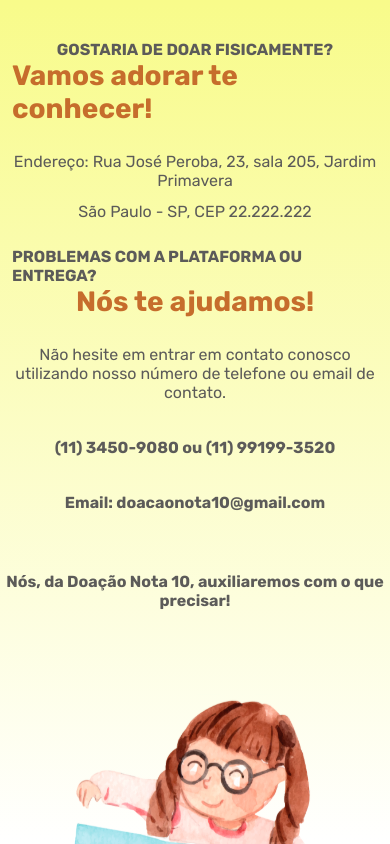
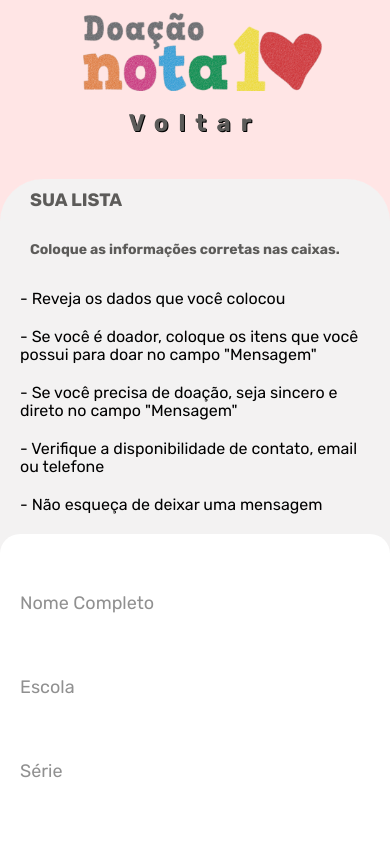
Before and after one commit to piagja/formacao-fcamara, a React (Create React App) app: page /cadastro in a window 390 px wide. Shown: the top 844 px of the page. Built offline with nearby package versions, Linux system fonts and the light colour scheme.

Commit message:
Fixou o CSS de vários Componentes, fixou e adicionou novas Rotas, mudou nome do componente Home para QuemSomos, adicionou responsividade a tela de Cadastro de Itens

```diff
--- a/src/App.js
+++ b/src/App.js
@@ -1,16 +1,12 @@
 import React from 'react'
 import Routes from './Router/routes'
-import Home from './components/Home/Home'
-import Contato from './components/Contato/Contato'
 
 import './styles/global.css'
 
 const App = () => {
   return (
     <>
-      {/* <Routes /> */}
-      {/* <Home /> */}
-      <Contato />
+      <Routes />
     </>
   )
 }
--- a/src/Router/routes.js
+++ b/src/Router/routes.js
@@ -6,6 +6,8 @@ import Depoimentos from '../components/Depoimentos/Depoimentos'
 import Agradecimento from '../components/Agradecimento/Agradecimento'
 import CadItems from '../components/CadItems/CadItems'
 import Login from '../components/Login/Login'
+import QuemSomos from '../components/QuemSomos/QuemSomos'
+import Contato from '../components/Contato/Contato'
 
 import { BrowserRouter, Route, Switch } from 'react-router-dom'
 
@@ -13,13 +15,17 @@ const Routes = () => {
   return (
     <BrowserRouter>
       <Route exact path='/' component={Header} />
+      <Route exact path='/' component={QuemSomos} />
       <Route exact path='/' component={Main} />
       <Route exact path='/' component={Depoimentos} />
+      <Route exact path='/' component={Contato} />
       <Switch>
         <Route path='/dashboard' component={Dashboard} />
         <Route path='/cadastro' component={CadItems} />
         <Route path='/agradecimento' component={Agradecimento} />
         <Route path='/login' component={Login} />
+        <Route path='/quem-somos' component={QuemSomos} />
+        <Route path='/contato' component={Contato} />
       </Switch>
     </BrowserRouter>
   )
--- a/src/components/Agradecimento/Agradecimento.css
+++ b/src/components/Agradecimento/Agradecimento.css
@@ -60,12 +60,13 @@
 }
 
 .confirmacao-voltar {
-  border: 1px solid black;
   display: flex;
+  align-items: center;
 }
 
-.confirmacao-voltar p {
+.confirmacao-voltar span {
   font-size: 2rem;
+  margin-left: 16px;
 }
 
 /** media-queries **/
--- a/src/components/Agradecimento/Agradecimento.js
+++ b/src/components/Agradecimento/Agradecimento.js
@@ -20,7 +20,7 @@ const Agradecimento = () => {
             <div className='confirmacao-area-doacao'>
               <p>Agradecemos a sua doação!</p>
               <h2>Você é nota 10</h2>
-              <h3>Seu código de doador:<br /> <strong>#0000</strong></h3>
+              <h3>Seu código de doador:<br /> <strong>#{Math.floor(Math.random() * 9999)}</strong></h3>
             </div>
 
             <div className='confirmacao-area-orientacao'>
@@ -42,7 +42,8 @@ const Agradecimento = () => {
         </div>
 
         <div className='confirmacao-voltar'>
-          <p><FiArrowLeft size={30} /><Link to='/dashboard'>Voltar</Link></p>
+          <FiArrowLeft size={30} />
+          <span><Link to='/dashboard'>Voltar</Link></span>
         </div>
 
       </div>
--- a/src/components/CadItems/CadItems.css
+++ b/src/components/CadItems/CadItems.css
@@ -129,3 +129,52 @@
   box-shadow: 2px 2px 3px rgba(0, 0, 0, 0.419);
   transform: scale(1.03);
 }
+
+@media (max-width: 750px) {
+  .cadastro-logo {
+    display: flex;
+    flex-direction: column;
+  }
+
+  .cadastro-logo img {
+    margin-bottom: 18px;
+  }
+
+  .cadastro-card {
+    display: flex;
+    flex-direction: column;
+    height: 90%;
+    width: 100%;
+  }
+
+  .cadastro-lista {
+    display: flex;
+    flex-direction: column;
+    padding: 10px;
+    width: 100%;
+  }
+
+  .cadastro-lista h1 {
+    font-size: 18px;
+    margin-left: 20px;
+  }
+
+  .cadastro-lista h2 {
+    font-size: 14px;
+    margin-left: 20px;
+  }
+
+  .cadastro-lista-area {
+    font-size: 16px;
+    line-height: 18px;
+  }
+
+  .cadastro-lista-area_items {
+    padding: 10px;
+    width: 100%;
+  }
+
+  .cadastro-form {
+    padding: 0;
+  }
+}
--- a/src/components/Contato/Contato.css
+++ b/src/components/Contato/Contato.css
@@ -1,11 +1,11 @@
 .container-contato{
     height: 100vh;
-    width: 100vw;
+    width: 100%;
     background: linear-gradient( #F8FB8A, white);
 }
 
 .contato-pagina{
-    width: 100vw;
+    width: 100%;
     height: 100vh;
     display: flex;
     align-items: center;
@@ -14,22 +14,16 @@
 .contato-textos{
     display: flex;
     height: 90vh;
-    width: 120vh;
+    width: 100%;
     flex-direction: column;
     justify-content: space-evenly;
     padding-left: 350px;
-}
-
-.pergunta-resposta{
-    justify-content: center;
 }
 
 .contato-perguntas-titulo {
     color: #5C5B59;
     font-size: 1rem;
     text-transform: uppercase;
-    flex-direction: column;
-    justify-content: center;
 }
 
 .contato-respostas-titulo{
@@ -52,11 +46,10 @@
     align-items: center;
     justify-content: center;
     width: 40vw;
-    padding-top: 200px;
 }
 
 @media (max-width: 750px) {
-  .contato-pagina{
+  .contato-pagina {
     display: flex;
     flex-direction: column;
   }
@@ -96,7 +89,7 @@
   }
 
   .menina-papel {
-    height: 100px;
+    height: 100%;
   }
 
   .menina-papel img {
--- a/src/components/Depoimentos/Depoimentos.css
+++ b/src/components/Depoimentos/Depoimentos.css
@@ -10,6 +10,7 @@
   background: rgb(243,234,251);
   background: var(--container-gradient);
   height: 100%;
+  padding-top: 28px;
 }
 
 .container-footer-cards {
@@ -17,6 +18,7 @@
   flex-wrap: wrap;
   justify-content: space-evenly;
   height: 100%;
+  padding: 28px;
 }
 
 .card {
--- a/src/components/Home/Home.css
+++ b/src/components/QuemSomos/QuemSomos.css
@@ -1,6 +1,6 @@
 .container-home {
     height: 100%;
-    width: 100vw;
+    width: 100%;
     background: linear-gradient( #FED1AE, white);
   }
 
@@ -22,7 +22,7 @@
   }
 
 .home-pagina {
-    width: 100vw;
+    width: 100%;
     height: 100vh;
     display: flex;
     align-items: center;
@@ -52,7 +52,7 @@
   }
 
 .menina-falando {
-    width: 10vw;
+    width: 100%;
     padding-top: 20px;
   }
 
@@ -62,6 +62,7 @@
   .home-pagina {
     display: flex;
     flex-direction: column;
+    height: 100%;
   }
 
   .seta {
@@ -86,8 +87,11 @@
     margin: 10px;
   }
 
+  .menina-falando {
+    width: 50%;
+  }
+
   .menina-falando img {
     height: 300px;
-    margin-left: 50px;
   }
 }
--- a/src/components/Home/Home.js
+++ b/src/components/QuemSomos/QuemSomos.js
@@ -1,10 +1,10 @@
 import React from 'react'
 import Menina from '../../assets/img/menina-falando.svg'
 import Arrow1 from '../../assets/img/arrow-1.png'
-import './Home.css'
 import { Link } from 'react-router-dom'
+import './QuemSomos.css'
 
-export default function Home () {
+export default function QuemSomos () {
   return (
     <div className='container-home'>
 
@@ -15,7 +15,7 @@ export default function Home () {
         </div>
 
         <div className='voltar'>
-          <h3><Link to='/dashboard'>Voltar</Link></h3>
+          <h3><Link to='/'>Voltar</Link></h3>
         </div>
 
         <div className='home-textos'>
@@ -44,10 +44,9 @@ export default function Home () {
             </p>
           </div>
 
-          <div className='menina-falando'>
-            <img src={Menina} alt='Menina falando ao megafone' />
-          </div>
-
+        </div>
+        <div className='menina-falando'>
+          <img src={Menina} alt='Menina falando ao megafone' />
         </div>
 
       </div>
```
